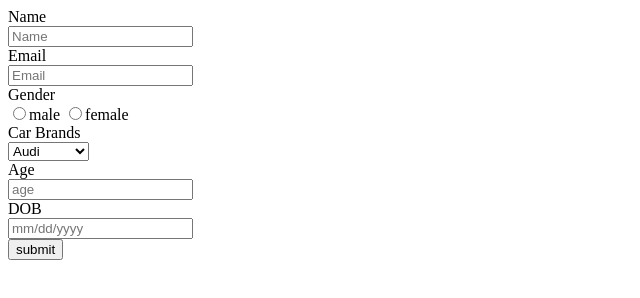
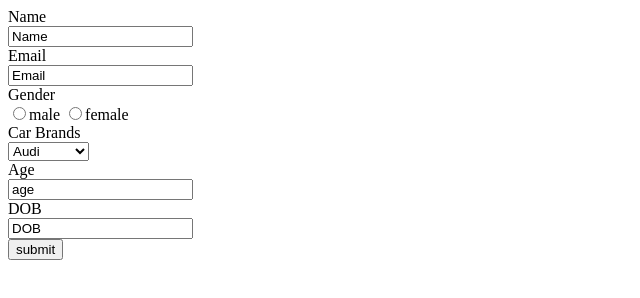
Before and after one commit to acciojob/signup-form-car-awasthilokesh2021, a website: page sign.html in a window 1280 px wide. Shown: the full height of the page, 0-640 px from the left. Drawn offline with Linux system fonts and the light colour scheme.

Commit message:
Add files via upload

```diff
--- a/sign.html
+++ b/sign.html
@@ -9,23 +9,23 @@
 <body>
     <form>
         <label for="name">Name</label><br>
-        <input type="text" placeholder="Name" id="name" required><br>
+        <input type="text" value="Name" id="name" required><br>
         <label for="email">Email</label><br>
-        <input type="email" placeholder="Email" id="email" required><br>
-        <label for="name">Gender</label><br>
+        <input type="email" value="Email" id="email" required><br>
+        <label for="gender">Gender</label><br>
         <input type="radio" value="gender" id="male" name="gender" required>male
         <input type="radio" value="gender" id="female" name="gender" required>female
         <br>
         <label for="car">Car Brands</label><br>
         <select>
-            <option value="audi">Audi</option>
+            <option value="Audi">Audi</option>
             <option value="BMW">BMW</option>
             <option value="Mercedez">Mercedez</option>
         </select><br>
         <label for="age">Age</label><br>
-        <input type="text" placeholder="age" id="age" required><br>
+        <input type="text" value="age" id="age" required><br>
         <label for="name">DOB</label><br>
-        <input type="text" placeholder="mm/dd/yyyy" id="dob" required><br>
+        <input type="text" value="DOB" id="dob" required><br>
         <button type="submit" id="btn">submit</button>
     </form>
 </body>
```
